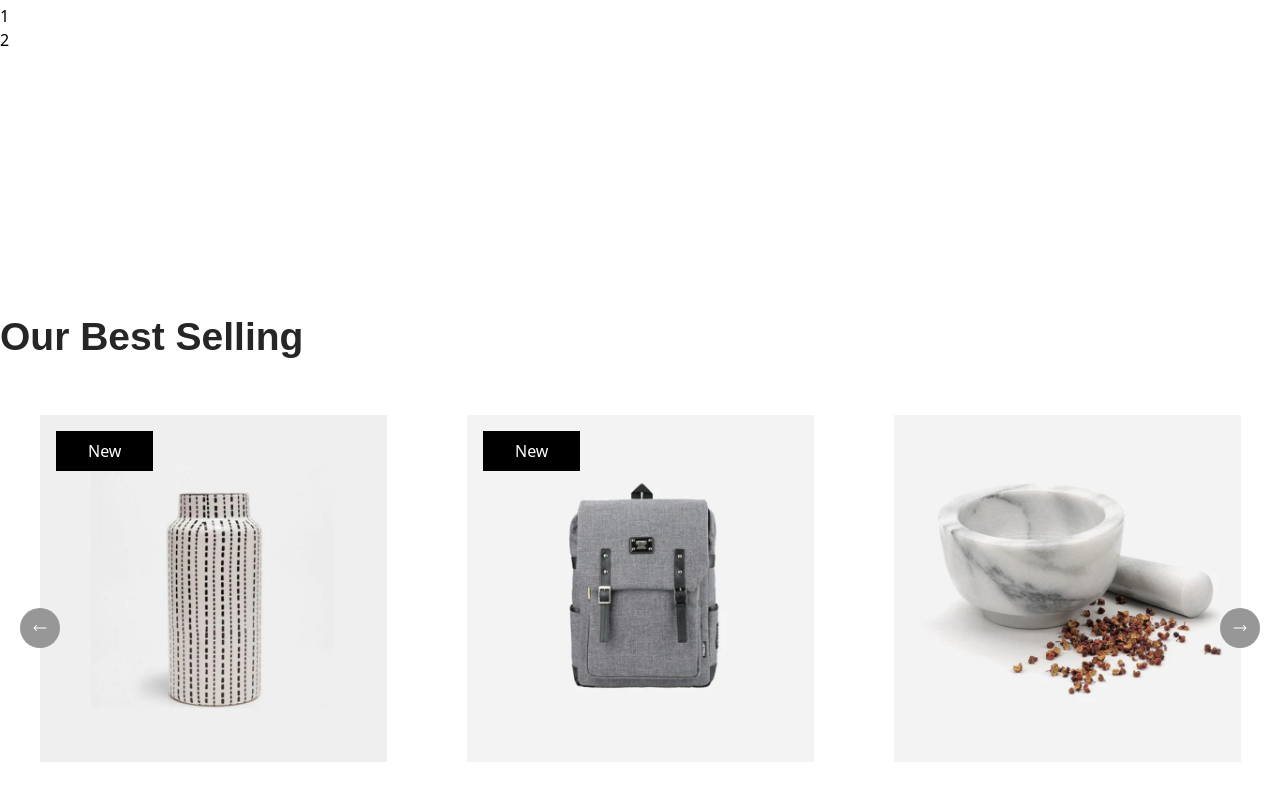
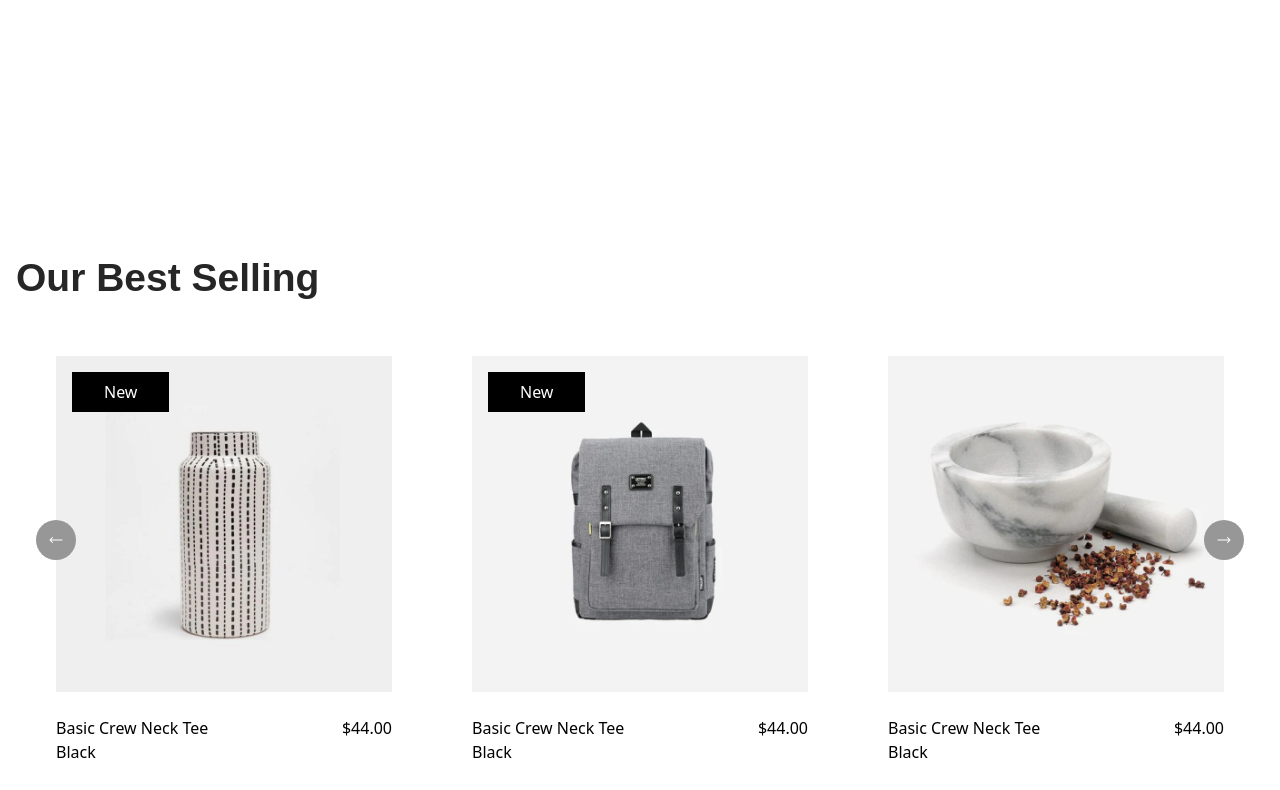
Before and after one commit to taufik69/FDR-2303-e-com, a React (Vite) app: page / in a window 1280 px wide. Shown: the part 1997-2787 px from the top of the page. Built offline with nearby package versions, Linux system fonts and the light colour scheme.

Commit message:
product resosponsive done

```diff
--- a/src/Component/CommonConponent/Product.jsx
+++ b/src/Component/CommonConponent/Product.jsx
@@ -5,7 +5,7 @@ import { FaHeart } from "react-icons/fa";
 
 const Product = ({ colorVariant, bagze, imga }) => {
   return (
-    <div className="px-10  w-full ">
+    <div className=" sm:px-10 w-full">
       <div className="pb-6 relative  overflow-hidden group cursor-pointer ">
         <div className="absolute top-4 left-4 rounded-sm">{bagze}</div>
 
--- a/src/Component/HomeComponent/NewArrival/NewArival.jsx
+++ b/src/Component/HomeComponent/NewArrival/NewArival.jsx
@@ -63,7 +63,7 @@ function SamplePrevArrow(props) {
 }
 
 const settings = {
-  dots: true,
+  dots: false,
   infinite: true,
   speed: 500,
   slidesToShow: 3,
@@ -71,6 +71,32 @@ const settings = {
   arrows: true,
   nextArrow: <SampleNextArrow />,
   prevArrow: <SamplePrevArrow />,
+  responsive: [
+    {
+      breakpoint: 1024,
+      settings: {
+        slidesToShow: 3,
+        slidesToScroll: 3,
+        infinite: true,
+        dots: true,
+      },
+    },
+    {
+      breakpoint: 600,
+      settings: {
+        slidesToShow: 2,
+        slidesToScroll: 2,
+        initialSlide: 2,
+      },
+    },
+    {
+      breakpoint: 480,
+      settings: {
+        slidesToShow: 1,
+        slidesToScroll: 1,
+      },
+    },
+  ],
 };
 
 const NewArival = ({ headingTitle, pdata }) => {
@@ -78,7 +104,7 @@ const NewArival = ({ headingTitle, pdata }) => {
 
   return (
     <>
-      <div className="py-[128px]">
+      <div className="py-4 sm:py-[128px] px-4 ">
         <div className="container">
           <h1 className="font-bold text-main_font_color font-DMsans text-[39px] mb-12">
             {headingTitle ? headingTitle : "Title Missing"}
```
